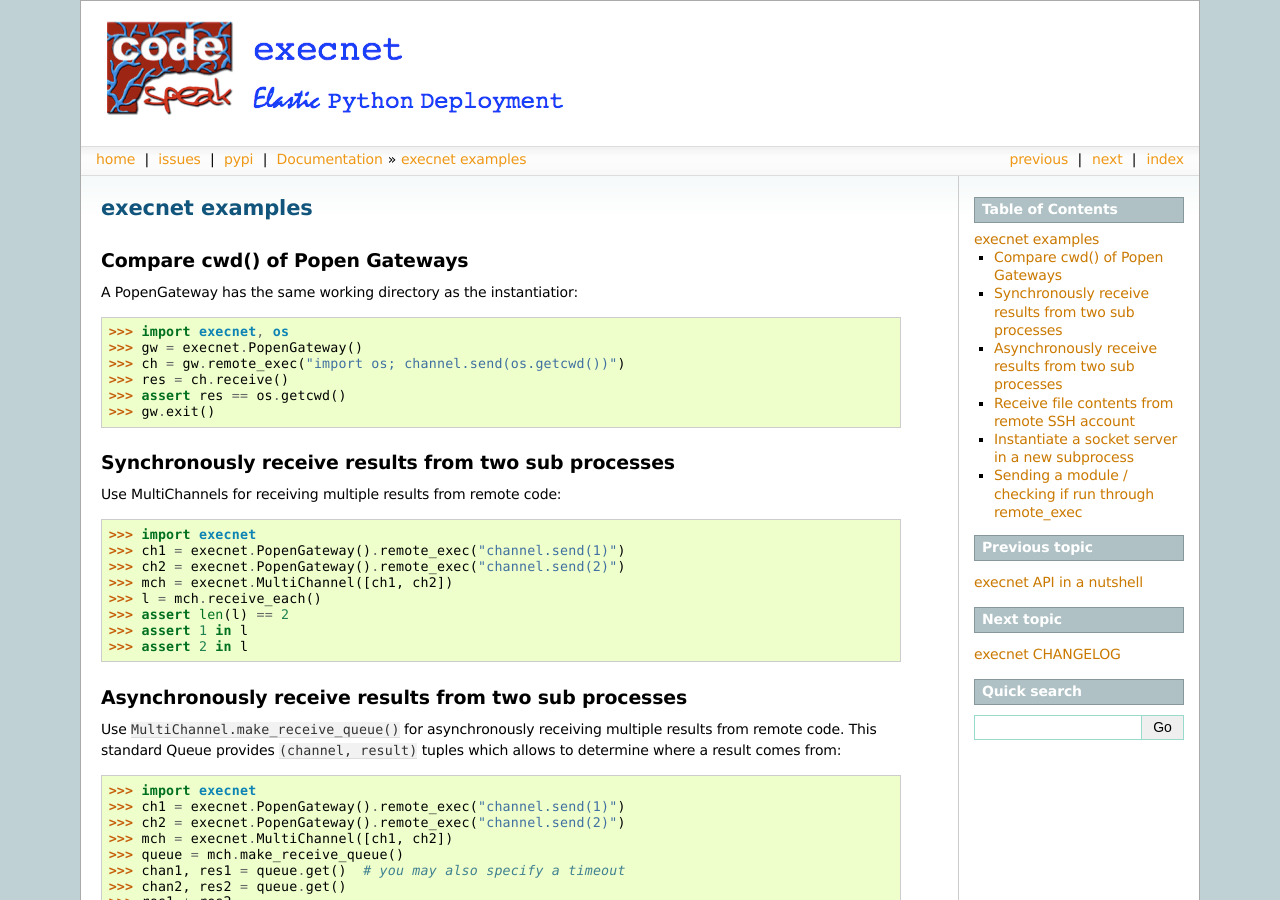
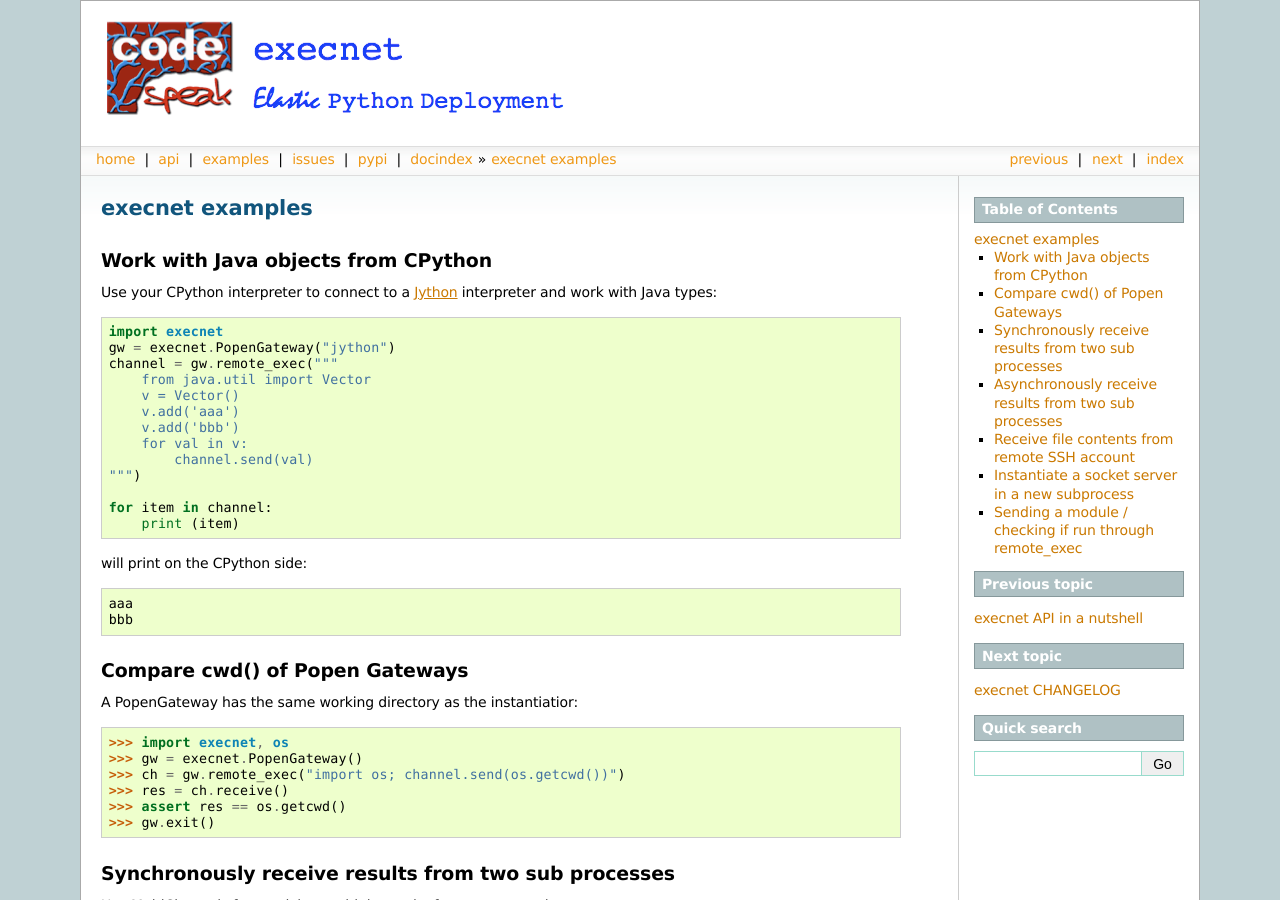
Before and after one commit to bryan-lunt/execnet, a Sphinx documentation site: the page built from doc/examples.txt, in a window 1280 px wide and 900 px high. Built offline with Sphinx 7.4.7, drawn with Linux system fonts in a browser that asks for light colours; some of the changed text lies outside the part shown.

```diff
--- a/doc/_templates/layout.html
+++ b/doc/_templates/layout.html
@@ -2,9 +2,11 @@
 
 {% block rootrellink %}
         <li><a href="{{ pathto('index') }}">home</a>&nbsp;|&nbsp;</li>
+        <li><a href="{{ pathto('basics') }}">api</a>&nbsp;|&nbsp;</li>
+        <li><a href="{{ pathto('examples') }}">examples</a>&nbsp;|&nbsp;</li>
         <li><a href="http://bitbucket.org/hpk42/execnet/issues/">issues</a>&nbsp;|&nbsp;</li>
         <li><a href="http://pypi.python.org/pypi/execnet/">pypi</a>&nbsp;|&nbsp;</li>
-        <li><a href="{{ pathto('index') }}">Documentation</a>&raquo;</li>
+        <li><a href="{{ pathto('docindex') }}">docindex</a>&raquo;</li>
 {% endblock %}
 
 {% block header %}
--- a/doc/examples.txt
+++ b/doc/examples.txt
@@ -1,6 +1,33 @@
 ==============================================================================
 execnet examples
 ==============================================================================
+
+Work with Java objects from CPython
+----------------------------------------
+
+Use your CPython interpreter to connect to a Jython_ interpreter
+and work with Java types::
+
+    import execnet
+    gw = execnet.PopenGateway("jython")
+    channel = gw.remote_exec("""
+        from java.util import Vector
+        v = Vector()
+        v.add('aaa')
+        v.add('bbb')
+        for val in v:
+            channel.send(val)
+    """)
+
+    for item in channel:
+        print (item)
+
+will print on the CPython side::
+
+    aaa
+    bbb
+
+.. _Jython: http://www.jython.org
 
 Compare cwd() of Popen Gateways
 ----------------------------------------
--- a/doc/index.txt
+++ b/doc/index.txt
@@ -8,14 +8,14 @@ The execnet package allows to:
 
 * instantiate local/remote Python Interpreters
 * send code for execution to one or many Interpreters
-* send and receive data between codeInterpreters through channels
+* send and receive data through channels
 
 execnet performs **zero-install bootstrapping** into other interpreters;
 package installation is only required at the initiating side.  execnet enables
 interoperation between CPython 2.4-3.1, Jython 2.5 and PyPy 1.1 and works
 well on Windows, Linux and OSX systems.
 
-execnet was written and is maintained by Holger Krekel with contributions from many others.  The package is licensed under the GPL Version 2 or later, at your choice.  Contributions and some parts of the package are licensed under the MIT license.
+execnet was written and is maintained by `Holger Krekel`_ with contributions from many others.  The package is licensed under the GPL Version 2 or later, at your choice.  Contributions and some parts of the package are licensed under the MIT license.
 
 Getting Started
 ====================
@@ -44,6 +44,7 @@ You are welcome to:
 * join the #pylib IRC channel on Freenode
 * subscribe to the `execnet-commit`_ mailing list
 
+.. _`Holger Krekel`: http://tetamap.wordpress.com
 .. _`execnet-dev`: http://codespeak.net/mailman/listinfo/execnet-dev
 .. _`execnet-commit`: http://codespeak.net/mailman/listinfo/execnet-commit
 .. _`open an issue`: http://bitbucket.org/hpk42/execnet/issues/
```
Also changed, not shown: other parts of doc/_templates/layout.html (+13 -0 lines), doc/docindex.txt (added, +10 -0 lines).
